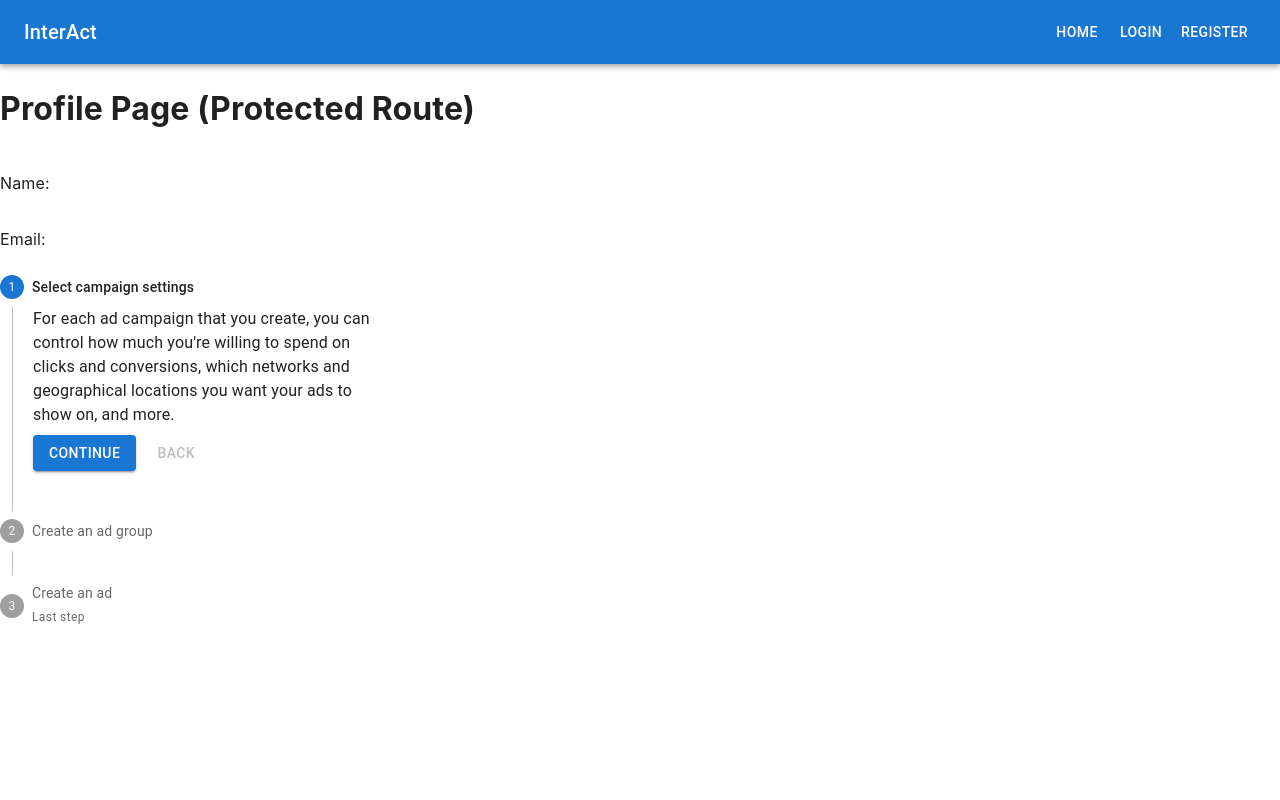
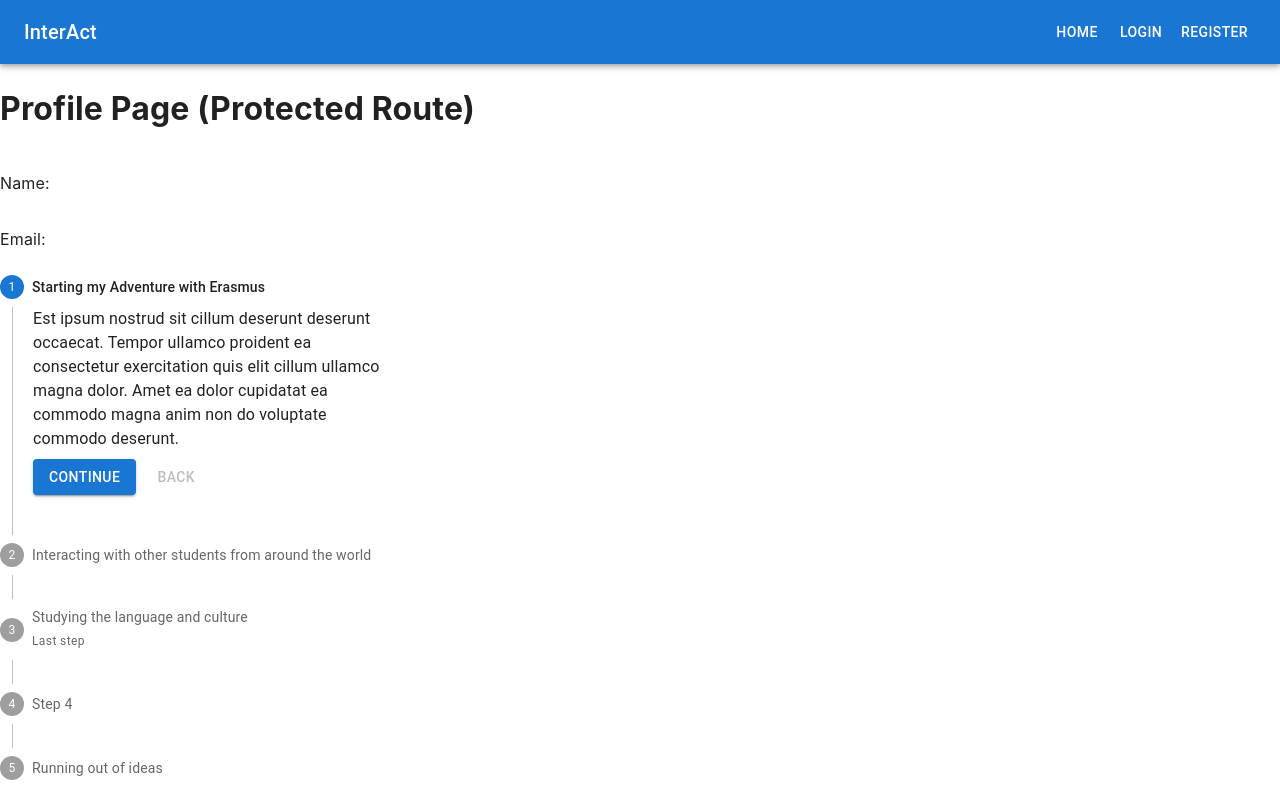
Before and after one commit to InterAct-Development/interact-frontend, a Next.js app: page /profile in a window 1280 px wide. Built offline with nearby package versions, Linux system fonts and the light colour scheme.

Commit message:
Edited placeholder contents

```diff
--- a/components/steps/steps_summary.tsx
+++ b/components/steps/steps_summary.tsx
@@ -10,22 +10,27 @@ import Typography from '@mui/material/Typography';
 
 const steps = [
     {
-    label: 'Select campaign settings',
-    description: `For each ad campaign that you create, you can control how much
-              you're willing to spend on clicks and conversions, which networks
-              and geographical locations you want your ads to show on, and more.`,
+        label: 'Starting my Adventure with Erasmus',
+        description: `Est ipsum nostrud sit cillum deserunt deserunt occaecat.
+        Tempor ullamco proident ea consectetur exercitation quis elit cillum ullamco magna dolor.
+        Amet ea dolor cupidatat ea commodo magna anim non do voluptate commodo deserunt.`,
     },
     {
-    label: 'Create an ad group',
+        label: 'Interacting with other students from around the world',
         description:
-      'An ad group contains one or more ads which target a shared set of keywords.',
+            'LOL how do we make this component dynamic? How do we allow users to tap/click on specific steps instead of going step by step with a button? How do we overwrite the designs of this?',
     },
     {
-    label: 'Create an ad',
-    description: `Try out different ad text to see what brings in the most customers,
-              and learn how to enhance your ads using features like ad extensions.
-              If you run into any problems with your ads, find out how to tell if
-              they're running and how to resolve approval issues.`,
+        label: 'Studying the language and culture',
+        description: `Come on man, these lads are Erasmus students. Their main achievement goal will be coming back home without alcohol poisoning.`,
+    },
+    {
+        label: 'Step 4',
+        description: `Erasmus is great craic.`,
+    },
+    {
+        label: 'Running out of ideas',
+        description: `Yep.`,
     },
 ];
 
```
Lines whose indentation alone changed are shown as unchanged.
